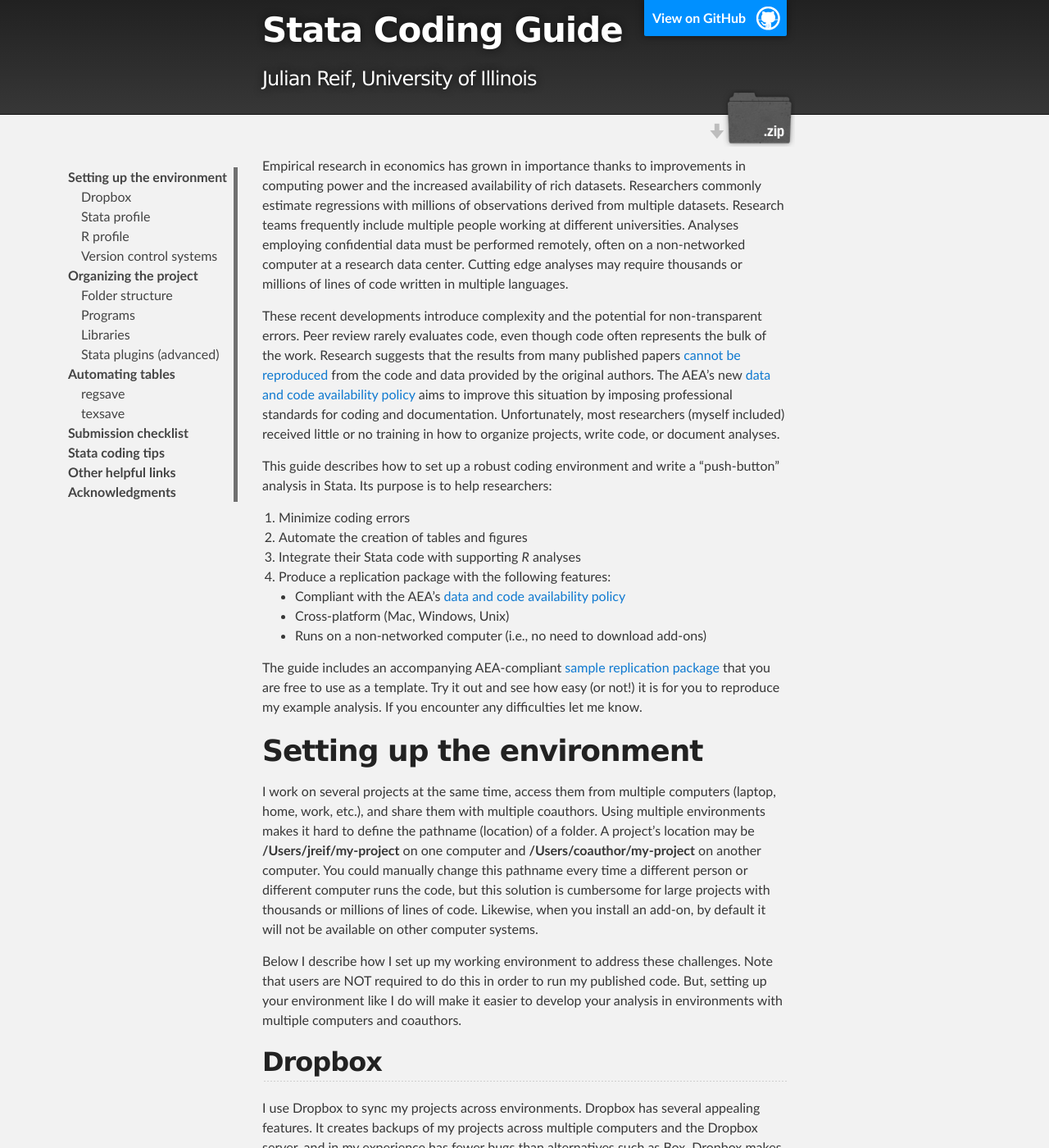
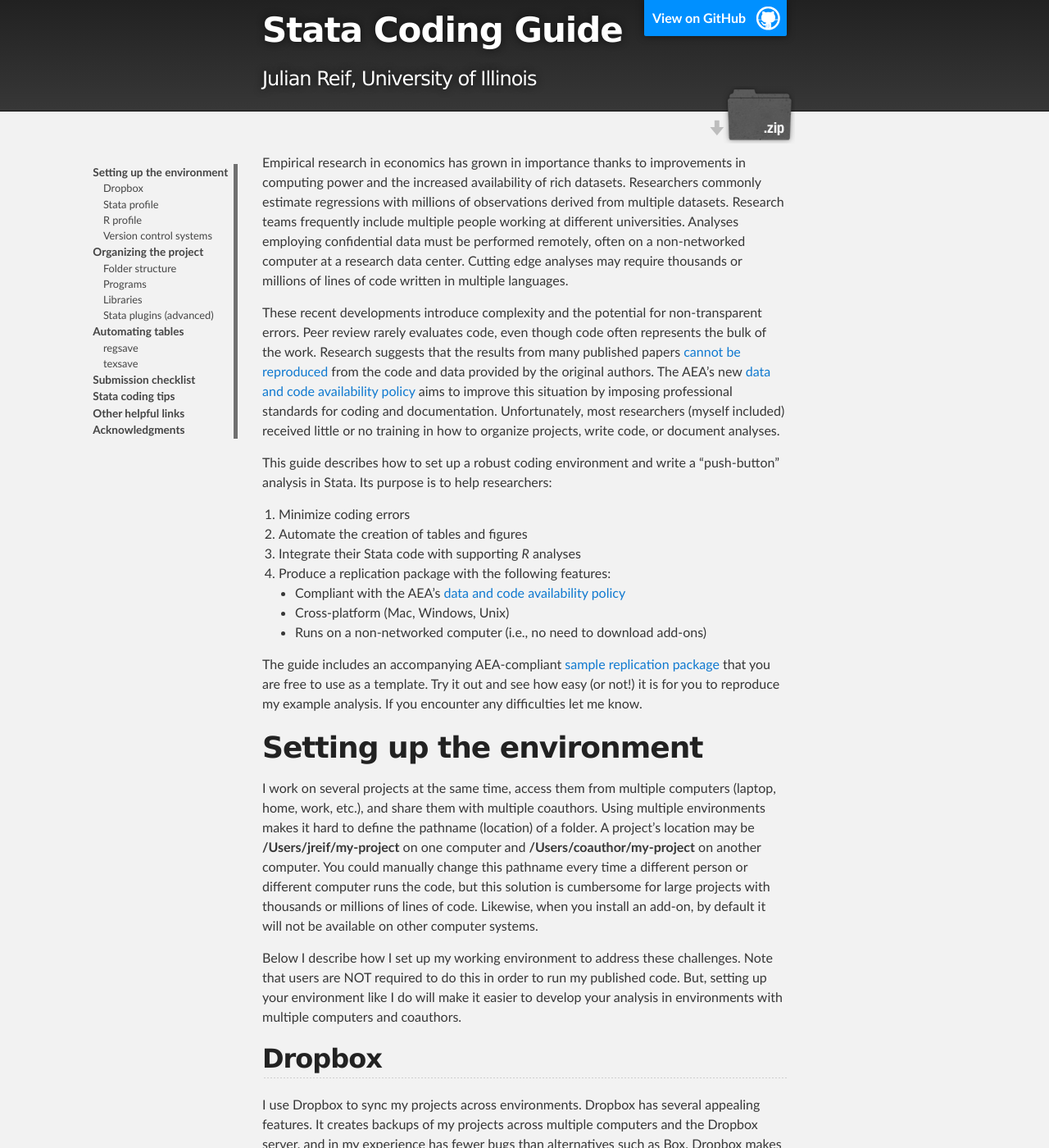
Before and after one commit to maskegger/guide, a Jekyll site: the page built from index.md, in a window 1280 px wide and 1400 px high. Shown: the whole window at 82% size. Built offline with Jekyll 4.4.1, drawn with Linux system fonts in a browser that asks for light colours; our own code applies the rules of GitHub Pages for plain Markdown files.

Commit message:
Update jekyll-theme-slate.scss

```diff
--- a/_sass/jekyll-theme-slate.scss
+++ b/_sass/jekyll-theme-slate.scss
@@ -299,7 +299,7 @@ Full-Width Styles
 
 #header_wrap .inner {
   //padding: 50px 10px 30px 10px;
-  padding: 5px 10px 5px 10px;
+  padding: 5px 10px 1px 10px;
 }
 
 .header_container {
@@ -339,9 +339,11 @@ Full-Width Styles
   float: right;
   width: 90px;
   height:70px;
+
   text-indent: -5000px;
   overflow: hidden;
   background: url(../images/sprite_download.png) no-repeat bottom left;
+  //background-size: 90px 70px;
 }
 
 .tar_download_link {
@@ -391,8 +393,12 @@ Full-Width Styles
   display: block;
   text-align: left;
   text-indent: 1.25em;
+  font-size: 0.8em;
+
+  //Controls vertical spacing in sidebar
   //padding: .5em 0;
   padding: 0em 0;
+
   padding-right: .5em;
   color: #444;
   max-width: calc((100vw - 640px) / 2);
@@ -409,9 +415,10 @@ Full-Width Styles
   //box-shadow: -3px 2px 5px rgba(0,0,0,.1);
 }
 
+// Settings for the h1 (heading) portion of sidebar
 #main_nav .main_nav_h1 {
   //font-size: 1.2em;
-  font-size: 1em;
+  font-size: 0.85em;
   font-weight: bold;
   text-indent: .25em;
 }
```
